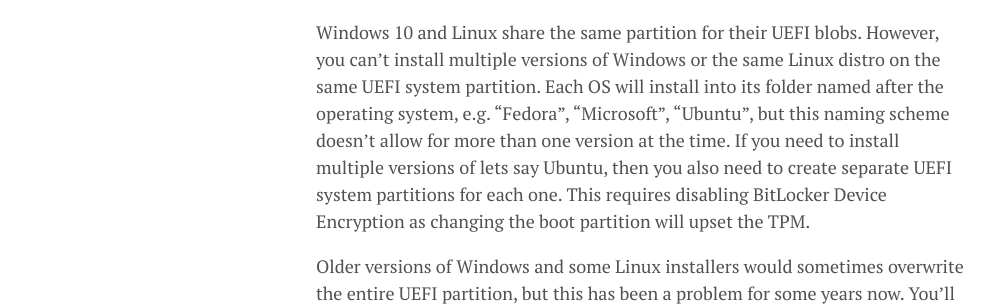
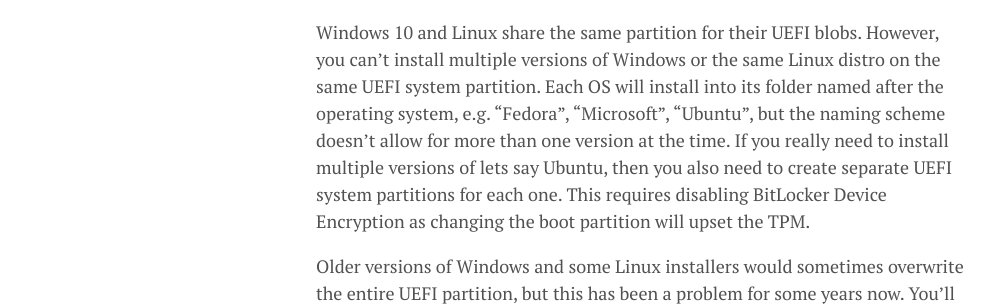
Before and after one commit to lgeurts/lgeurts.github.io, a Jekyll site: the page built from _posts/2019-03-19-dual-booting-windows-and-linux.md, in a window 1280 px wide and 900 px high, scrolled down 2518 px. Shown: the part 240-546 px from the top of the window, without its empty margins (0-994 px from the left). Built offline with Jekyll 4.4.1, drawn with Linux system fonts in a browser that asks for light colours; nearby versions of some CDN libraries; comment, search, counter and statistics services are not loaded.

Commit message:
Update 2019-03-19-dual-booting-windows-and-linux.md

```diff
--- a/_posts/2019-03-19-dual-booting-windows-and-linux.md
+++ b/_posts/2019-03-19-dual-booting-windows-and-linux.md
@@ -47,7 +47,7 @@
 
 You shouldn't select to use the whole drive. The graphical installers for Fedora and Ubuntu will automatically suggest using the freed up space on the system drive. Always verify that the installers aren’t going to format your Windows or UEFI partitions before accepting their suggestions!
 
-Windows 10 and Linux share the same partition for their UEFI blobs. However, you can't install multiple versions of Windows or the same Linux distro on the same UEFI system partition. Each OS will install into its folder named after the operating system, e.g. “Fedora”, “Microsoft”, “Ubuntu”, but this naming scheme doesn’t allow for more than one version at the time. If you need to install multiple versions of lets say Ubuntu, then you also need to create separate UEFI system partitions for each one. This requires disabling BitLocker Device Encryption as changing the boot partition will upset the TPM.
+Windows 10 and Linux share the same partition for their UEFI blobs. However, you can't install multiple versions of Windows or the same Linux distro on the same UEFI system partition. Each OS will install into its folder named after the operating system, e.g. “Fedora”, “Microsoft”, “Ubuntu”, but the naming scheme doesn’t allow for more than one version at the time. If you really need to install multiple versions of lets say Ubuntu, then you also need to create separate UEFI system partitions for each one. This requires disabling BitLocker Device Encryption as changing the boot partition will upset the TPM.
 
 Older versions of Windows and some Linux installers would sometimes overwrite the entire UEFI partition, but this has been a problem for some years now. You’ll want to mount the existing Windows UEFI partition without formatting it to /boot/efi on your Linux system. You should use a shared UEFI partition, even if you’re installing Linux to a secondary drive as it will give you an easier time with Secure Boot, BitLocker, and GRUB2.
 
```
